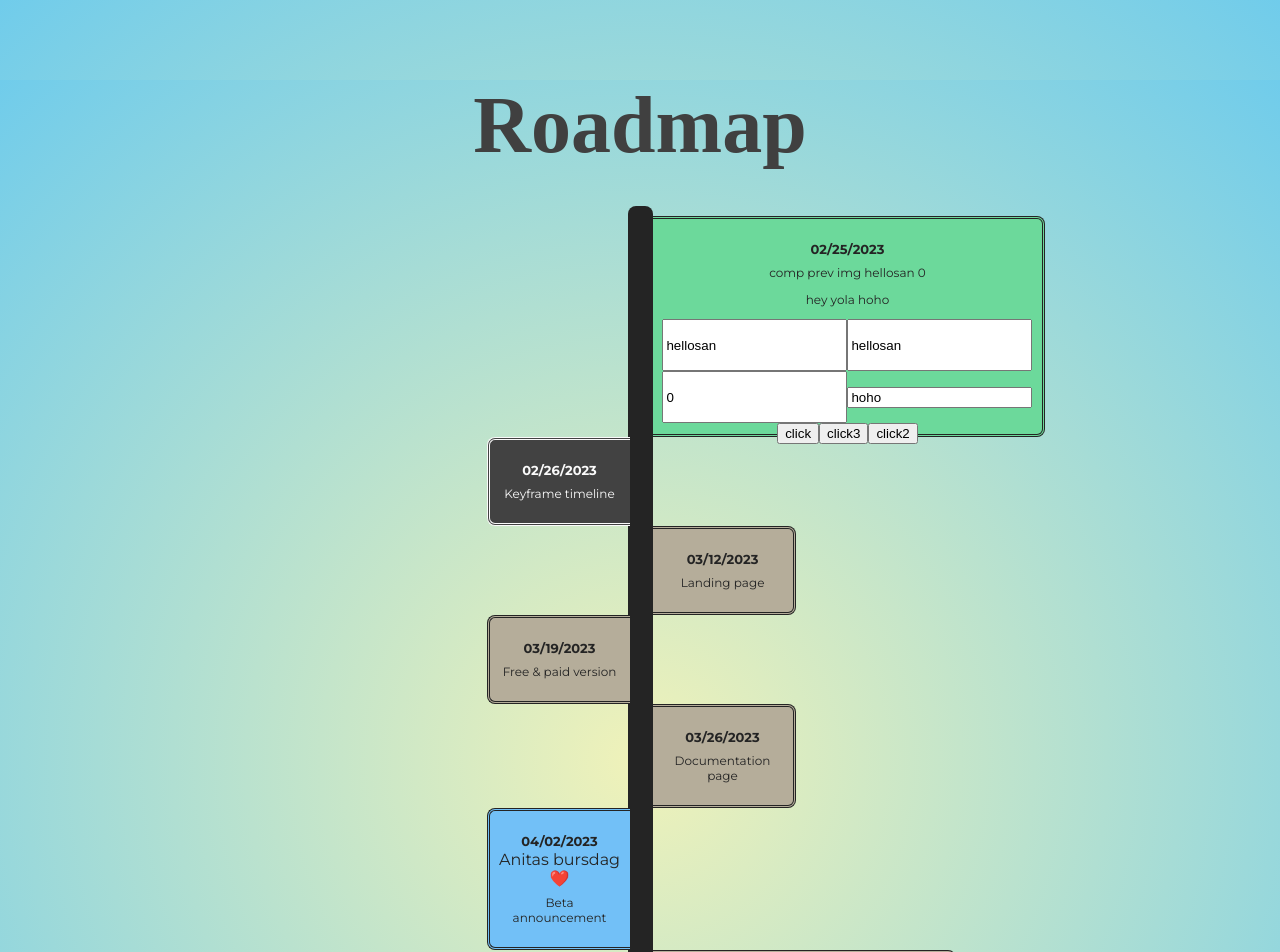
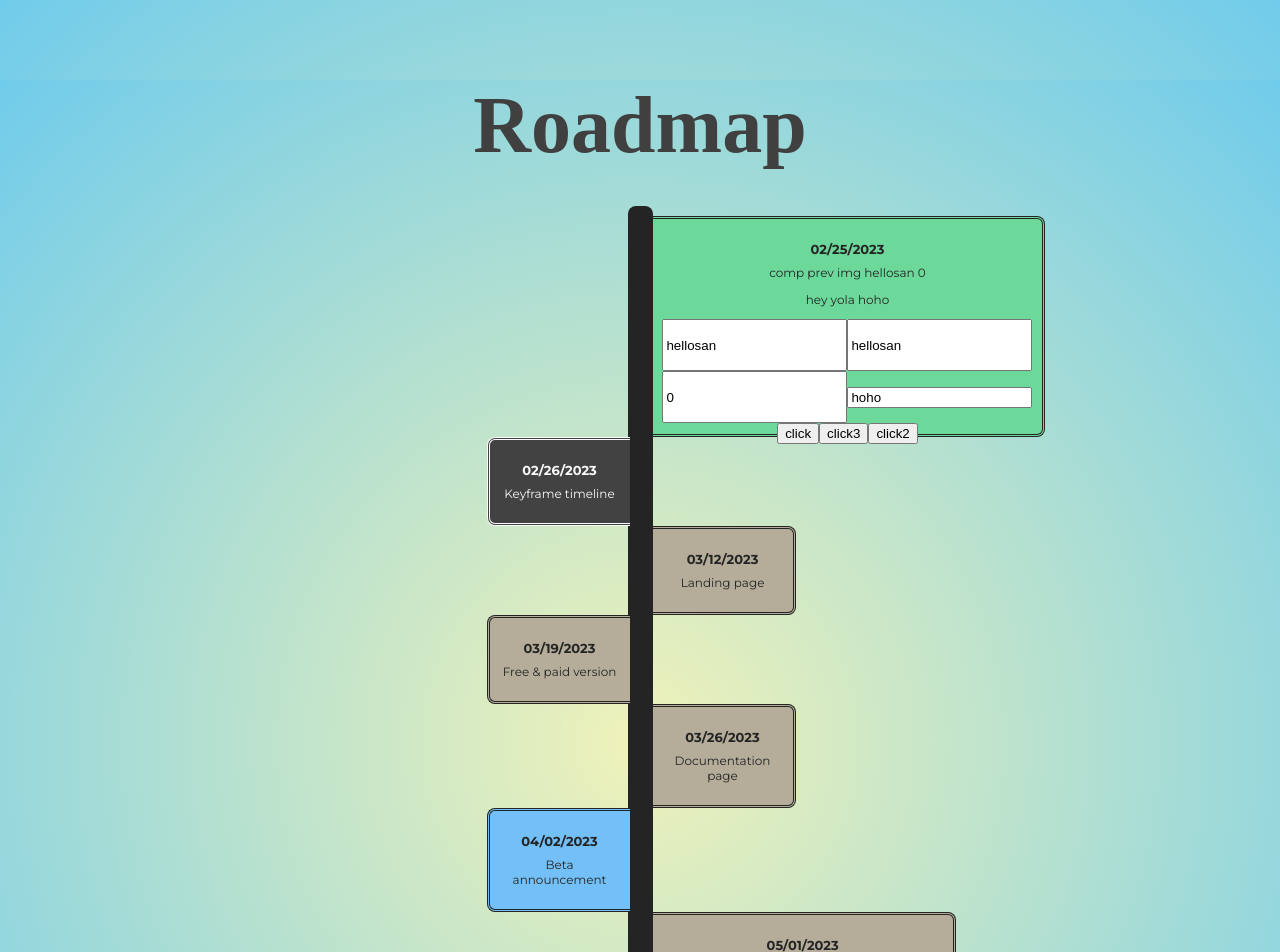
Before and after one commit to jscomponent/roadmap, a Vue app: page / in a window 1280 px wide. Shown: the top 952 px of the page. Built offline with nearby package versions, Linux system fonts and the light colour scheme; a web font is replaced by a local one.

Commit message:
Stored by jscomponent 1680615048024

```diff
--- a/src/App.vue
+++ b/src/App.vue
@@ -100,9 +100,6 @@
                         })
                     }}
                 </time>
-                <header>
-                    Anitas bursdag ❤️
-                </header>
                 <p>
                     Beta announcement
                 </p>
```
